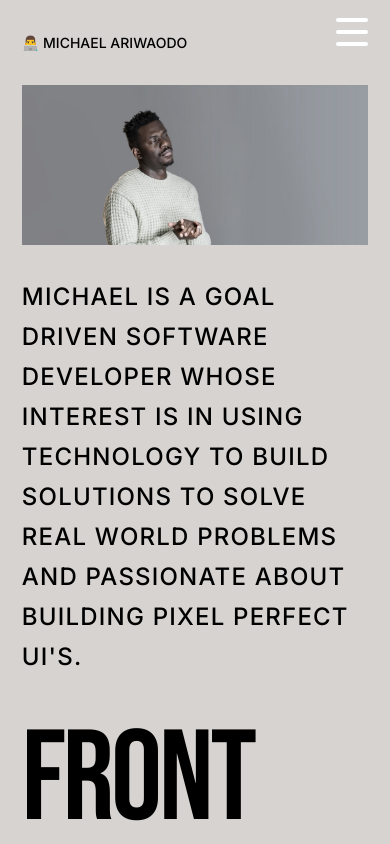
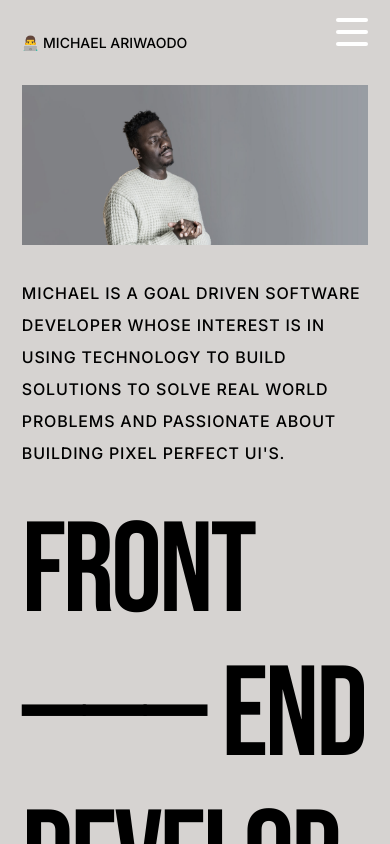
Before and after one commit to KvngMikey/PortfolioUpgrade, a React (Create React App) app: page / in a window 390 px wide. Shown: the top 844 px of the page. Built offline with nearby package versions, Linux system fonts and the light colour scheme.

Commit message:
more work on about section

```diff
--- a/src/components/About.js
+++ b/src/components/About.js
@@ -45,7 +45,7 @@ const About = () => {
        </article>
        <article className='flex flex-col md:flex-row md:flex-wrap xl:flex-nowrap items-center gap-8'>
         <img className="w-full md:w-96 h-40" src={deved} alt="cartoon-avatar"/>
-        <span className='uppercase custom-style text-2xl leading-10 font-medium tracking-wider'>Michael is a goal driven software developer whose interest is in using technology to build solutions to solve real world problems and passionate about building pixel perfect UI's.</span>
+        <span className='uppercase custom-style text-base md:text-2xl leading-8 md:leading-10 font-medium tracking-wider'>Michael is a goal driven software developer whose interest is in using technology to build solutions to solve real world problems and passionate about building pixel perfect UI's.</span>
        </article>
     </section>
   )
```
